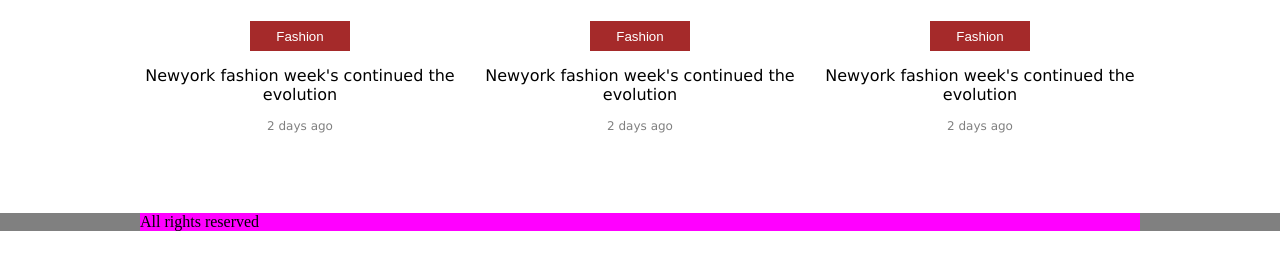
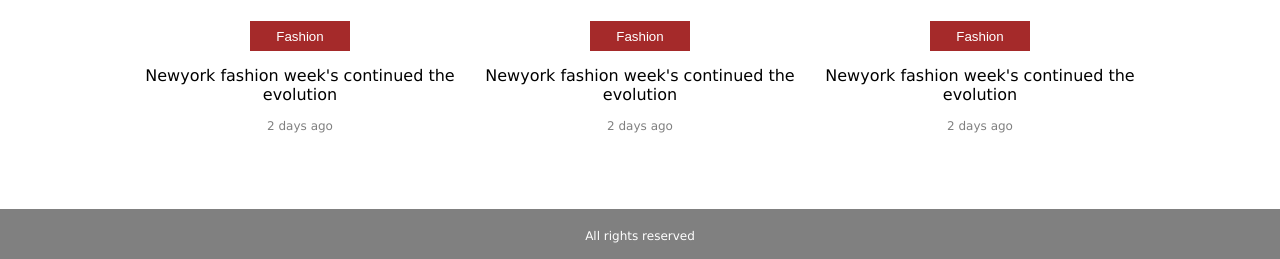
Before and after one commit to atsemicolonacademy/html-basic, a plain HTML site: page index.html in a window 1280 px wide. Shown: the part 653-912 px from the top of the page. Drawn offline with Linux system fonts and the light colour scheme.

Commit message:
footer done

```diff
--- a/index.html
+++ b/index.html
@@ -65,9 +65,7 @@
         </div>
     </div>
     <div class="footer">
-        <div class="footer-block">
-            <p>All rights reserved</p>
-        </div>
+        <p>All rights reserved</p>
     </div>
 </body>
 </html>
--- a/style.css
+++ b/style.css
@@ -134,10 +134,13 @@ body {
 
 .footer {
     background: gray;
+    height: 50px;
 }
 
-.footer-block {
-    background: magenta;
-    width: 1000px;
-    margin: 0 auto;
+.footer p {
+    text-align: center;
+    color: white;
+    padding-top: 20px;
+    font-family: 'Lucida Sans', 'Lucida Sans Regular', 'Lucida Grande', 'Lucida Sans Unicode', Geneva, Verdana, sans-serif;
+    font-size: 12px;
 }
```
